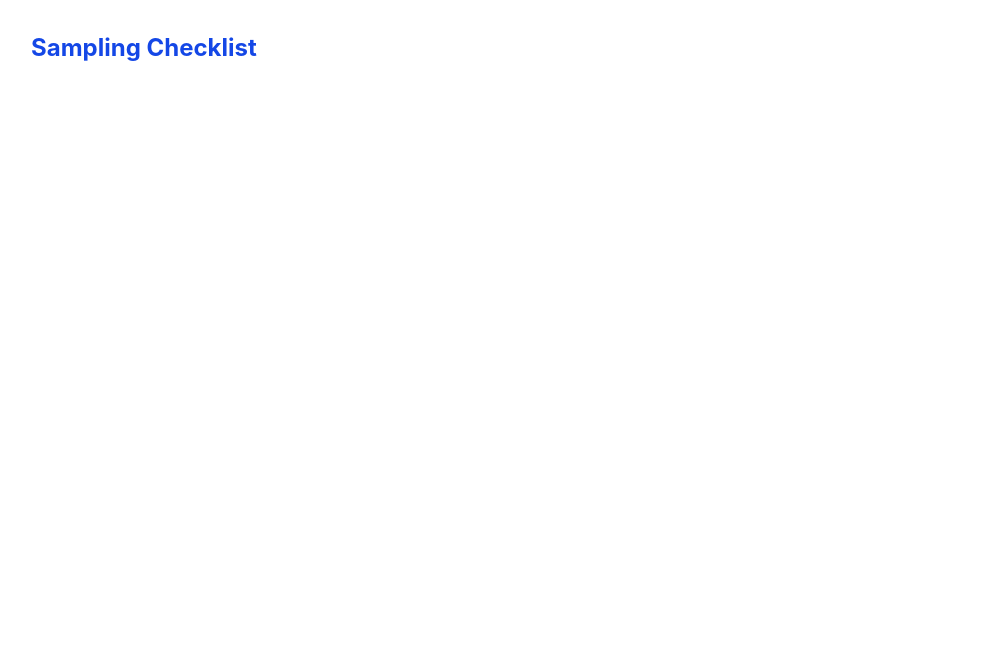
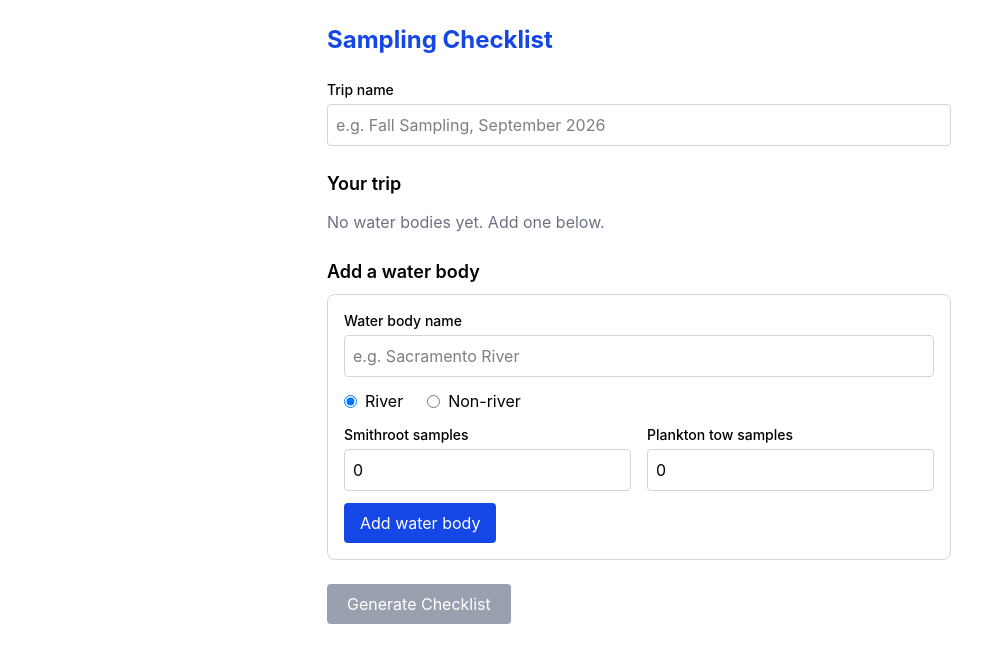
Before and after one commit to nicolekreardon/cdfw-sampling-checklist, a React (Vite) app: page / in a window 1280 px wide. Shown: the top 662 px of the page, without its empty margins (1-983 px from the left). Built offline with nearby package versions, Linux system fonts and the light colour scheme.

Commit message:
Add trip builder and read-only checklist

```diff
--- a/src/App.tsx
+++ b/src/App.tsx
@@ -1,7 +1,135 @@
+import { useState } from 'react'
+import type { ChecklistItem, Trip, WaterBody } from './types'
+import WaterBodyForm from './components/WaterBodyForm'
+import { calculateChecklist } from './calculate'
+
 export default function App() {
+  const [tripName, setTripName] = useState('')
+  const [waterBodies, setWaterBodies] = useState<WaterBody[]>([])
+  const [editingId, setEditingId] = useState<string | null>(null)
+  const [view, setView] = useState<'build' | 'checklist'>('build')
+
+  const trip: Trip = {
+    id: 'current',
+    name: tripName.trim() || 'Untitled trip',
+    createdAt: new Date().toISOString(),
+    waterBodies,
+  }
+
+  function addWaterBody(data: Omit<WaterBody, 'id'>) {
+    setWaterBodies((prev) => [...prev, { id: crypto.randomUUID(), ...data }])
+  }
+
+  function updateWaterBody(id: string, data: Omit<WaterBody, 'id'>) {
+    setWaterBodies((prev) => prev.map((wb) => (wb.id === id ? { id, ...data } : wb)))
+    setEditingId(null)
+  }
+
+  function deleteWaterBody(id: string) {
+    setWaterBodies((prev) => prev.filter((wb) => wb.id !== id))
+  }
+
+  if (view === 'checklist') {
+    const checklist = calculateChecklist(trip)
+    const grouped = checklist.reduce<Record<string, ChecklistItem[]>>((acc, item) => {
+      ;(acc[item.category] ??= []).push(item)
+      return acc
+    }, {})
+
+    return (
+      <div className="mx-auto max-w-2xl space-y-6 p-6">
+        <h1 className="text-2xl font-bold text-blue-700">Equipment Checklist</h1>
+        <p className="text-gray-600">Trip: {trip.name}</p>
+
+        {Object.entries(grouped).map(([category, items]) => (
+          <section key={category}>
+            <h2 className="mb-2 text-lg font-semibold">{category}</h2>
+            <ul className="space-y-1">
+              {items.map((item) => (
+                <li key={item.item}>
+                  ☐ {item.item} × {item.quantity}
+                </li>
+              ))}
+            </ul>
+          </section>
+        ))}
+
+        <button
+          onClick={() => setView('build')}
+          className="rounded border border-gray-300 px-4 py-2 hover:bg-gray-100"
+        >
+          ← Back to trip
+        </button>
+      </div>
+    )
+  }
+
   return (
-    <div className="p-8">
+    <div className="mx-auto max-w-2xl space-y-6 p-6">
       <h1 className="text-2xl font-bold text-blue-700">Sampling Checklist</h1>
+
+      <div>
+        <label className="block text-sm font-medium">Trip name</label>
+        <input
+          className="mt-1 w-full rounded border border-gray-300 p-2"
+          value={tripName}
+          onChange={(e) => setTripName(e.target.value)}
+          placeholder="e.g. Fall Sampling, September 2026"
+        />
+      </div>
+
+      <section className="space-y-3">
+        <h2 className="text-lg font-semibold">Your trip</h2>
+        {waterBodies.length === 0 && (
+          <p className="text-gray-500">No water bodies yet. Add one below.</p>
+        )}
+
+        {waterBodies.map((wb) =>
+          editingId === wb.id ? (
+            <WaterBodyForm
+              key={wb.id}
+              initial={wb}
+              onSave={(data) => updateWaterBody(wb.id, data)}
+              onCancel={() => setEditingId(null)}
+            />
+          ) : (
+            <div
+              key={wb.id}
+              className="flex items-start justify-between rounded-lg border border-gray-300 bg-white p-4"
+            >
+              <div>
+                <p className="font-medium">{wb.name}</p>
+                <p className="text-sm text-gray-600">
+                  {wb.type === 'river' ? 'River' : 'Non-river'}
+                </p>
+                <p className="text-sm">Smithroot: {wb.smithroot}</p>
+                <p className="text-sm">Plankton tow: {wb.plankton}</p>
+              </div>
+              <div className="flex gap-3 text-sm">
+                <button className="text-blue-700 hover:underline" onClick={() => setEditingId(wb.id)}>
+                  Edit
+                </button>
+                <button className="text-red-600 hover:underline" onClick={() => deleteWaterBody(wb.id)}>
+                  Delete
+                </button>
+              </div>
+            </div>
+          ),
+        )}
+      </section>
+
+      <section className="space-y-2">
+        <h2 className="text-lg font-semibold">Add a water body</h2>
+        <WaterBodyForm onSave={addWaterBody} />
+      </section>
+
+      <button
+        onClick={() => setView('checklist')}
+        disabled={waterBodies.length === 0}
+        className="rounded bg-green-700 px-5 py-2 text-white hover:bg-green-800 disabled:cursor-not-allowed disabled:bg-gray-400"
+      >
+        Generate Checklist
+      </button>
     </div>
   )
 }
--- a/src/components/WaterBodyForm.tsx
+++ b/src/components/WaterBodyForm.tsx
@@ -0,0 +1,114 @@
+import { useState } from 'react'
+import type { WaterBody, WaterBodyType } from '../types'
+
+interface Props {
+  initial?: WaterBody
+  onSave: (data: Omit<WaterBody, 'id'>) => void
+  onCancel?: () => void
+}
+
+function toCount(value: string): number {
+  return Math.max(0, Math.floor(Number(value)) || 0)
+}
+
+export default function WaterBodyForm({ initial, onSave, onCancel }: Props) {
+  const [name, setName] = useState(initial?.name ?? '')
+  const [type, setType] = useState<WaterBodyType>(initial?.type ?? 'river')
+  const [smithroot, setSmithroot] = useState(initial?.smithroot ?? 0)
+  const [plankton, setPlankton] = useState(initial?.plankton ?? 0)
+  const [error, setError] = useState('')
+
+  function handleSave() {
+    if (!name.trim()) {
+      setError('Please enter a water body name.')
+      return
+    }
+    if (smithroot + plankton === 0) {
+      setError('Enter at least one sample.')
+      return
+    }
+    onSave({ name: name.trim(), type, smithroot, plankton })
+    if (!initial) {
+      setName('')
+      setType('river')
+      setSmithroot(0)
+      setPlankton(0)
+    }
+    setError('')
+  }
+
+  return (
+    <div className="space-y-3 rounded-lg border border-gray-300 bg-white p-4">
+      <div>
+        <label className="block text-sm font-medium">Water body name</label>
+        <input
+          className="mt-1 w-full rounded border border-gray-300 p-2"
+          value={name}
+          onChange={(e) => setName(e.target.value)}
+          placeholder="e.g. Sacramento River"
+        />
+      </div>
+
+      <div className="flex gap-6">
+        <label className="flex items-center gap-2">
+          <input
+            type="radio"
+            checked={type === 'river'}
+            onChange={() => setType('river')}
+          />
+          River
+        </label>
+        <label className="flex items-center gap-2">
+          <input
+            type="radio"
+            checked={type === 'non-river'}
+            onChange={() => setType('non-river')}
+          />
+          Non-river
+        </label>
+      </div>
+
+      <div className="flex gap-4">
+        <div className="flex-1">
+          <label className="block text-sm font-medium">Smithroot samples</label>
+          <input
+            type="number"
+            min={0}
+            className="mt-1 w-full rounded border border-gray-300 p-2"
+            value={smithroot}
+            onChange={(e) => setSmithroot(toCount(e.target.value))}
+          />
+        </div>
+        <div className="flex-1">
+          <label className="block text-sm font-medium">Plankton tow samples</label>
+          <input
+            type="number"
+            min={0}
+            className="mt-1 w-full rounded border border-gray-300 p-2"
+            value={plankton}
+            onChange={(e) => setPlankton(toCount(e.target.value))}
+          />
+        </div>
+      </div>
+
+      {error && <p className="text-sm text-red-600">{error}</p>}
+
+      <div className="flex gap-2">
+        <button
+          onClick={handleSave}
+          className="rounded bg-blue-700 px-4 py-2 text-white hover:bg-blue-800"
+        >
+          {initial ? 'Save changes' : 'Add water body'}
+        </button>
+        {onCancel && (
+          <button
+            onClick={onCancel}
+            className="rounded border border-gray-300 px-4 py-2 hover:bg-gray-100"
+          >
+            Cancel
+          </button>
+        )}
+      </div>
+    </div>
+  )
+}
```
